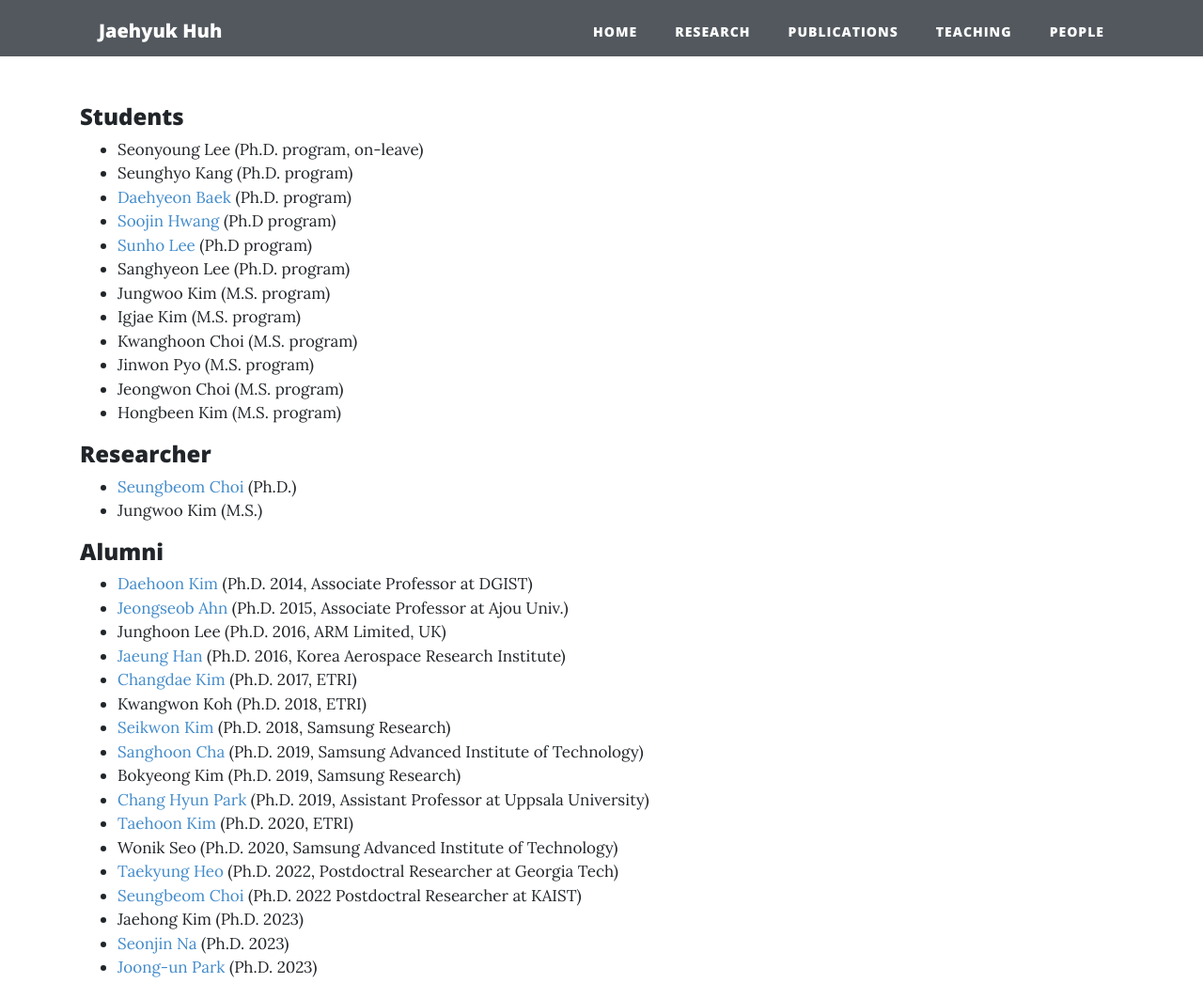
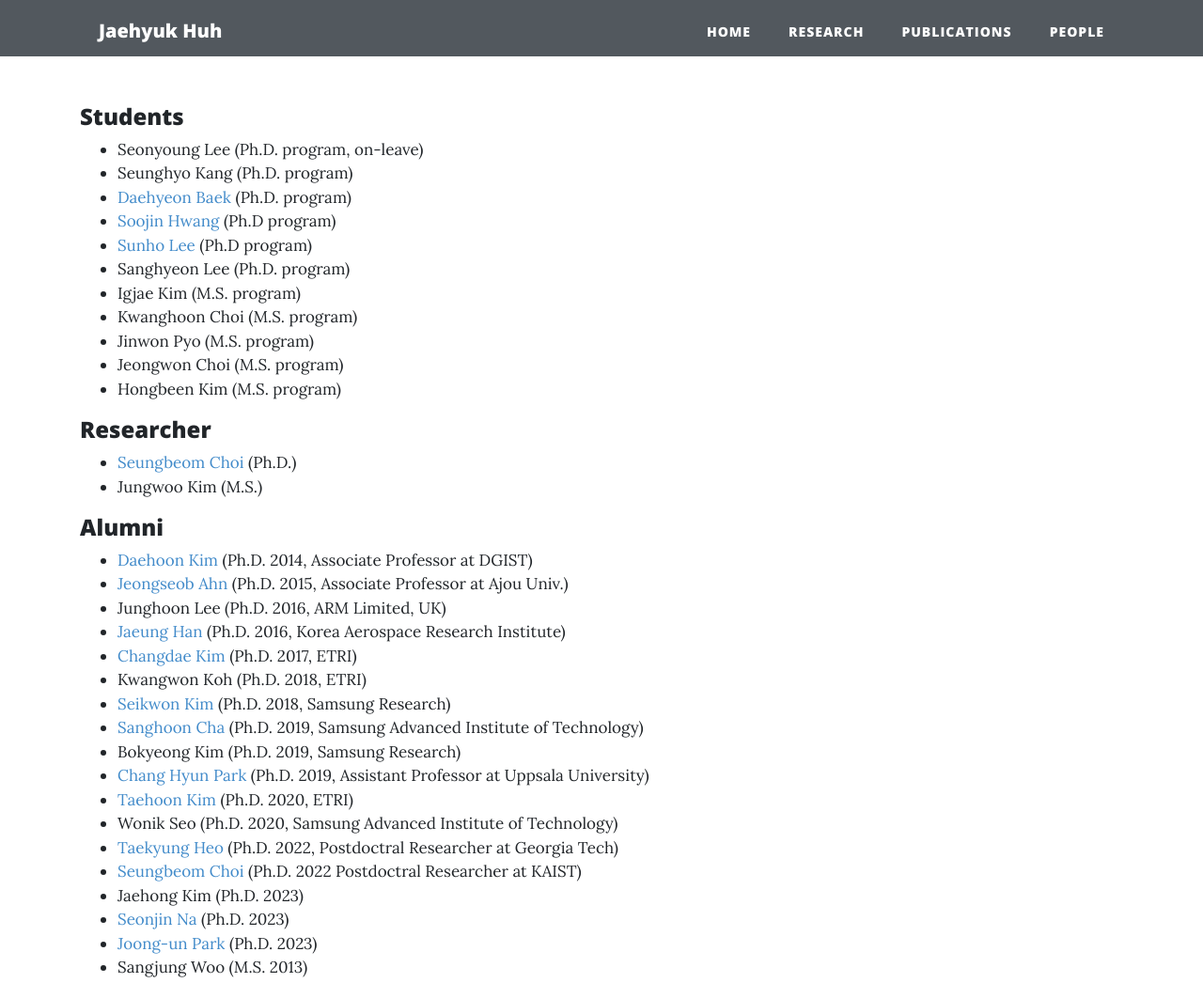
Before and after one commit to jaehyuk-huh/jaehyuk-huh.github.io, a website: page people.html in a window 1280 px wide. Shown: the top 1046 px of the page at 94% size. Drawn offline with nearby package versions, Linux system fonts and the light colour scheme.

Commit message:
Update people.html

```diff
--- a/people.html
+++ b/people.html
@@ -44,8 +44,8 @@
             <li class="nav-item">
               <a class="nav-link" href="publications.html">Publications</a>
             </li>
-            <li class="nav-item">
-              <a class="nav-link" href="teaching.html">Teaching</a>
+            <!-- <li class="nav-item"> -->
+            <!-- <a class="nav-link" href="teaching.html">Teaching</a> -->
             </li>
             <li class="nav-item">
               <a class="nav-link" href="people.html">People</a>
@@ -78,7 +78,6 @@
               <li><a href="https://sites.google.com/view/terrafin">Soojin Hwang </a> (Ph.D program)</li>
               <li><a href="https://myshlee417.github.io/"> Sunho Lee </a> (Ph.D program)</li>
               <li>Sanghyeon Lee (Ph.D. program)</li>
-              <li>Jungwoo Kim (M.S. program)</li>
               <li>Igjae Kim (M.S. program)</li>
               <li>Kwanghoon Choi (M.S. program)</li>
               <li>Jinwon Pyo (M.S. program)</li>
```
